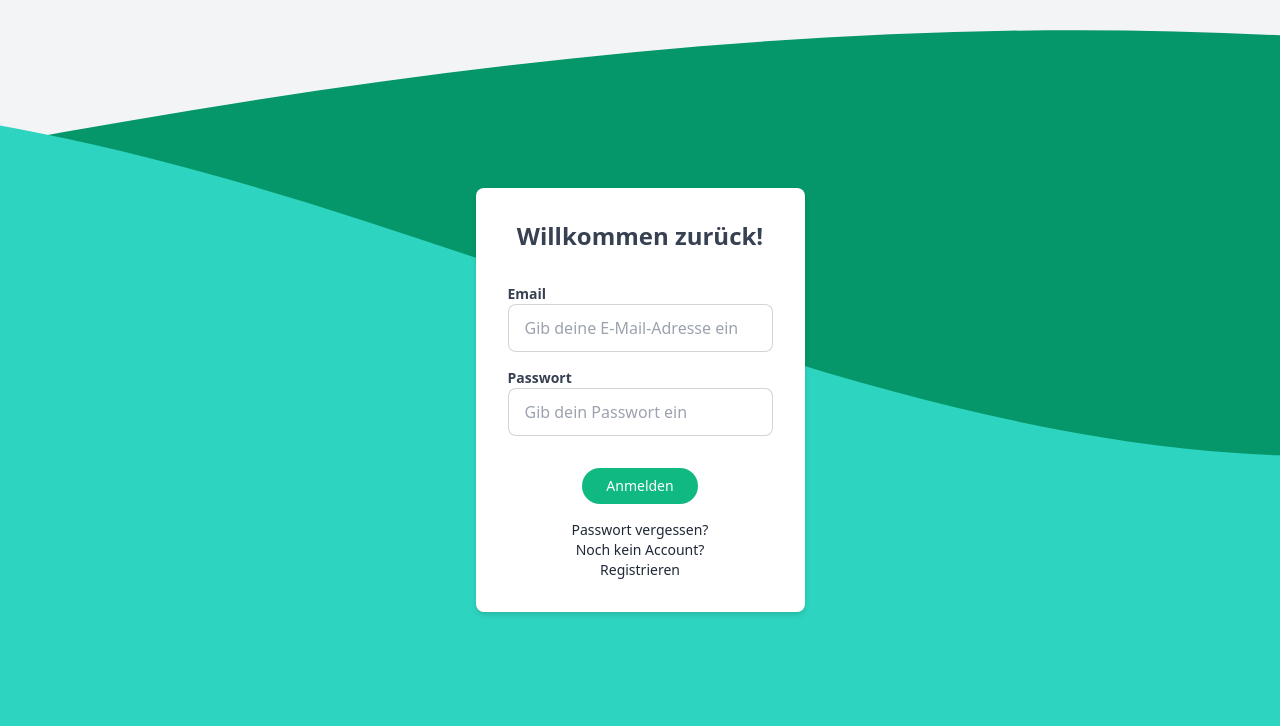
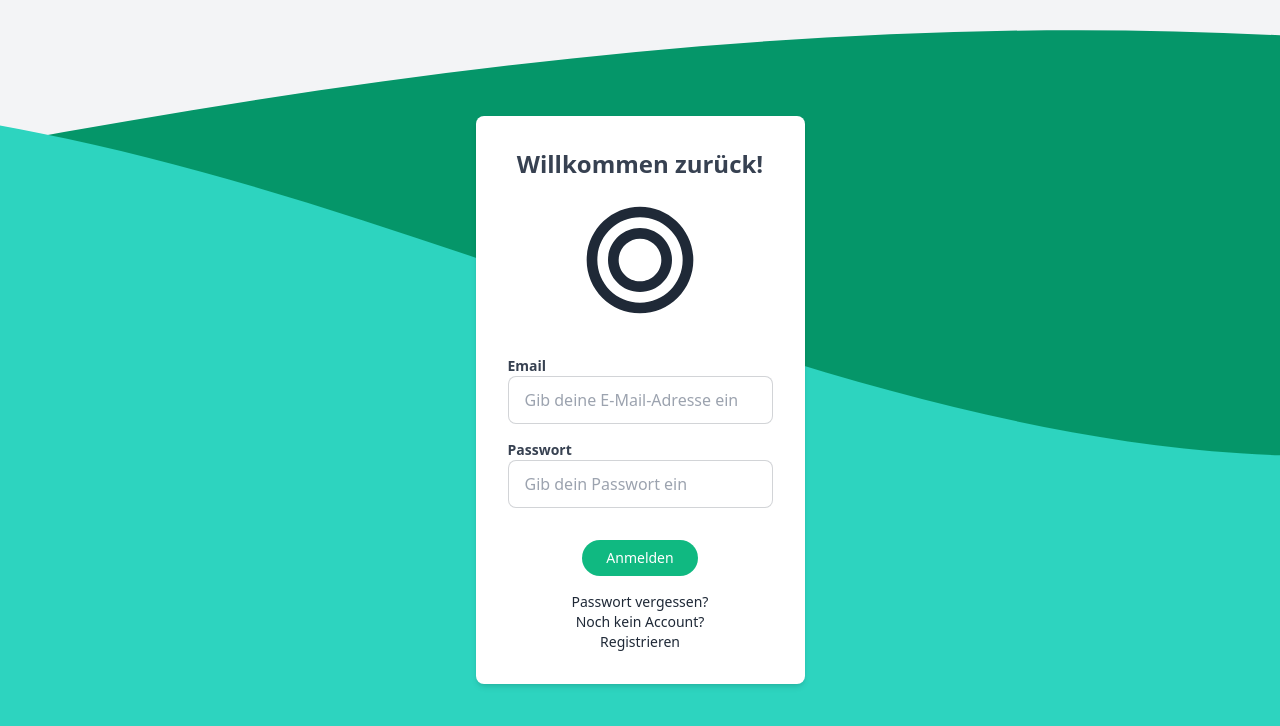
Before and after one commit to lulkebit/rauchfrei-v2, a React (Create React App) app in the folder app/: page /login in a window 1280 px wide. Shown: the top 726 px of the page. Built offline with nearby package versions, Linux system fonts and the light colour scheme; no server answers.

Commit message:
refactor: Add Logo component to Login and Signup pages

```diff
--- /dev/null
+++ b/app/src/components/Logo.jsx
@@ -0,0 +1,18 @@
+import React from 'react';
+
+function Logo() {
+    return (
+        <div className='flex justify-center mb-8'>
+            <svg
+                xmlns='http://www.w3.org/2000/svg'
+                viewBox='0 0 24 24'
+                className='w-32 h-32 fill-current text-gray-800'
+            >
+                <path d='M12 2C6.48 2 2 6.48 2 12s4.48 10 10 10 10-4.48 10-10S17.52 2 12 2zm0 18c-4.42 0-8-3.58-8-8s3.58-8 8-8 8 3.58 8 8-3.58 8-8 8z' />
+                <path d='M12 6c-3.31 0-6 2.69-6 6s2.69 6 6 6 6-2.69 6-6-2.69-6-6-6zm0 10c-2.21 0-4-1.79-4-4s1.79-4 4-4 4 1.79 4 4-1.79 4-4 4z' />
+            </svg>
+        </div>
+    );
+}
+
+export default Logo;
--- a/app/src/pages/auth/Login.jsx
+++ b/app/src/pages/auth/Login.jsx
@@ -4,6 +4,7 @@ import { toast } from 'react-hot-toast';
 import { useNavigate } from 'react-router-dom';
 import { UserContext } from '../../context/userContext';
 import CustomButton from '../../components/CustomButton';
+import Logo from '../../components/Logo';
 
 export default function Login() {
     const navigate = useNavigate();
@@ -40,9 +41,11 @@ export default function Login() {
     return (
         <div className='svgBackground min-h-screen flex items-center justify-center bg-gray-100'>
             <div className='bg-white p-8 rounded-lg shadow-md w-full max-w-md'>
-                <h2 className='text-2xl font-semibold text-center text-gray-700 mb-8'>
+                <h2 className='text-2xl font-semibold text-center text-gray-700 mb-4'>
                     Willkommen zurück!
                 </h2>
+
+                <Logo />
 
                 <form className='mb-4' onSubmit={loginUser}>
                     <div className='mb-4'>
--- a/app/src/pages/auth/Signup.jsx
+++ b/app/src/pages/auth/Signup.jsx
@@ -3,6 +3,7 @@ import axios from 'axios';
 import { toast } from 'react-hot-toast';
 import { useNavigate } from 'react-router-dom';
 import CustomButton from '../../components/CustomButton';
+import Logo from '../../components/Logo';
 
 export default function Signup() {
     const navigate = useNavigate();
@@ -75,9 +76,12 @@ export default function Signup() {
     return (
         <div className='svgBackground min-h-screen flex items-center justify-center bg-gray-100'>
             <div className='bg-white p-8 rounded-lg shadow-md w-full max-w-md'>
-                <h2 className='text-2xl font-semibold text-center text-gray-700 mb-8'>
+                <h2 className='text-2xl font-semibold text-center text-gray-700 mb-4'>
                     Willkommen!
                 </h2>
+
+                <Logo />
+
                 {showSettings ? (
                     <form className='mb-4' onSubmit={registerUser}>
                         <div className='mb-4'>
```
